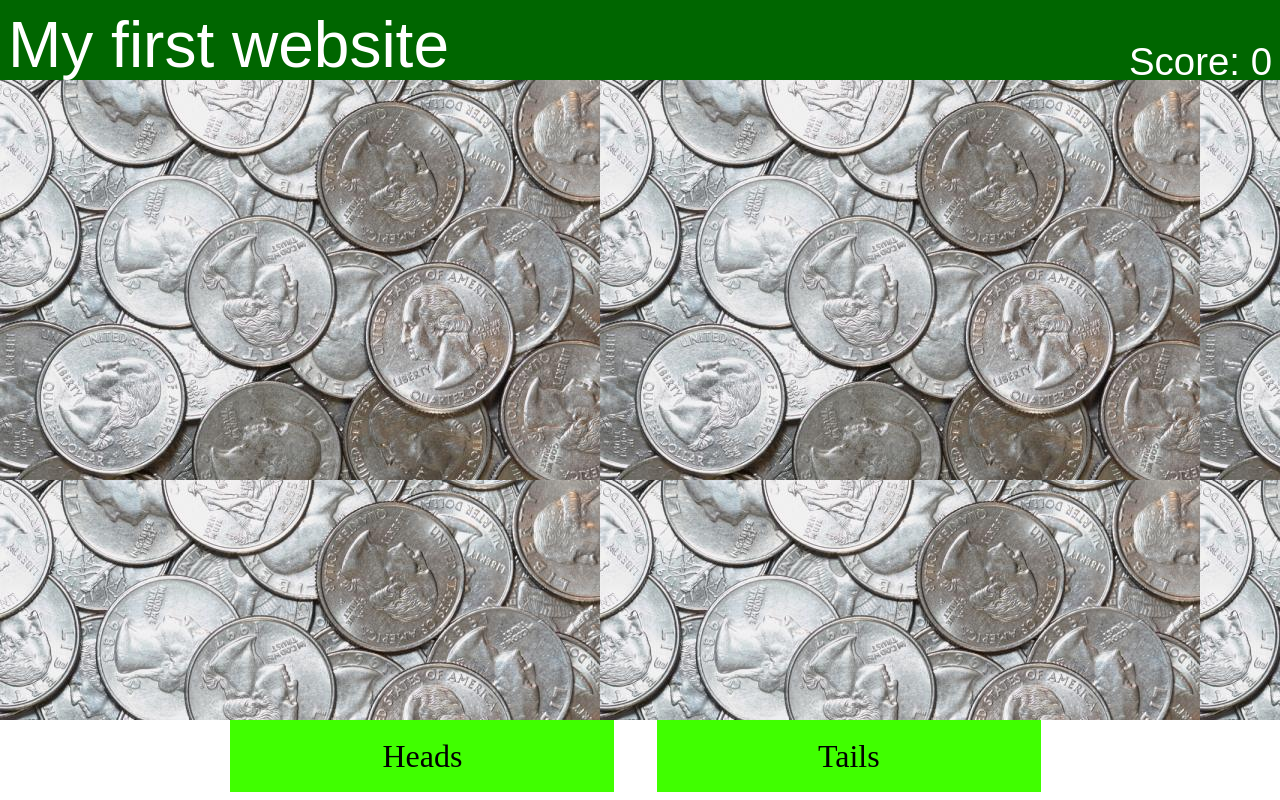
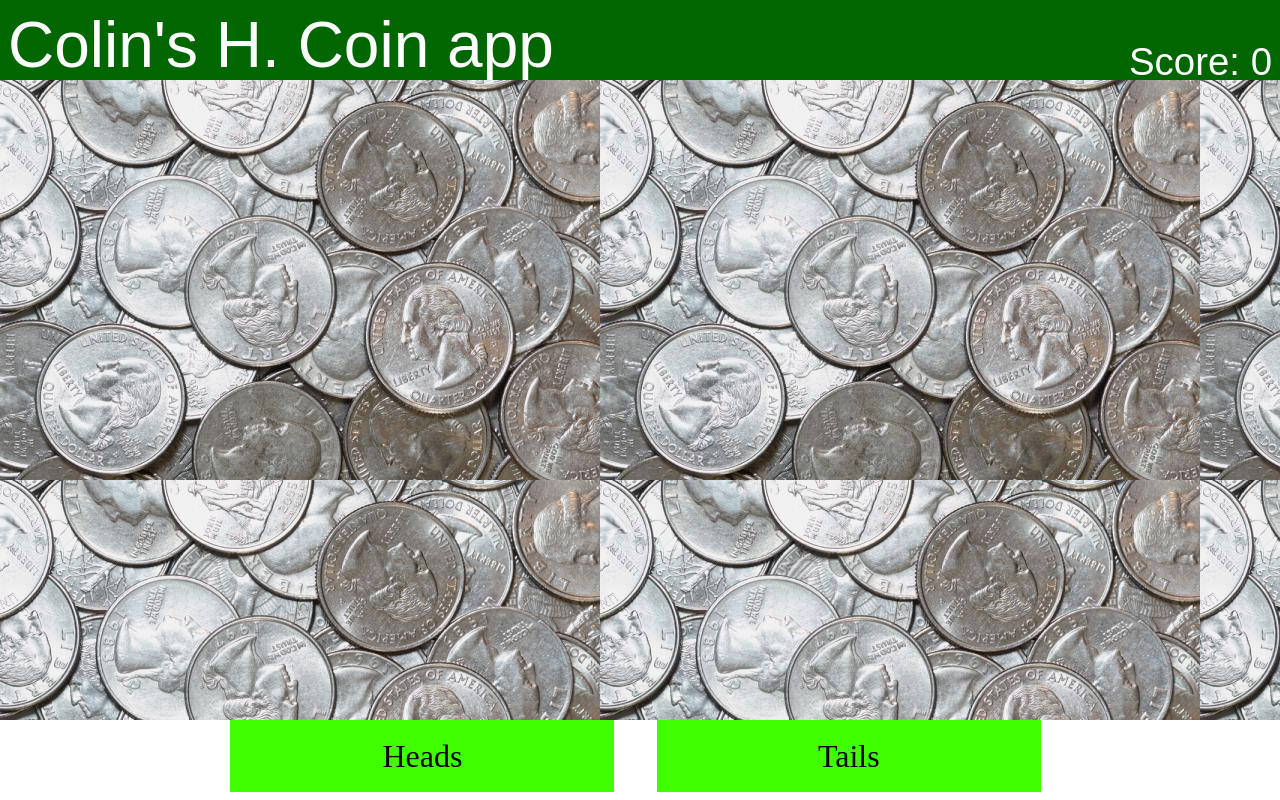
Before and after one commit to matt2323/matt2323, a plain HTML site: page index.html in a window 1280 px wide. Drawn offline with Linux system fonts and the light colour scheme.

Commit message:
colins in there

```diff
--- a/index.html
+++ b/index.html
@@ -35,7 +35,7 @@
 
 	<body>
 		<div class="topStrip">
-			<label class="bigLabel"> My first website</label>
+			<label class="bigLabel">Colin's H. Coin app</label>
 			<div class="smallLabel">
 				<label>Score: </label>
 				<label id="scoreLabel">0</label>
```
